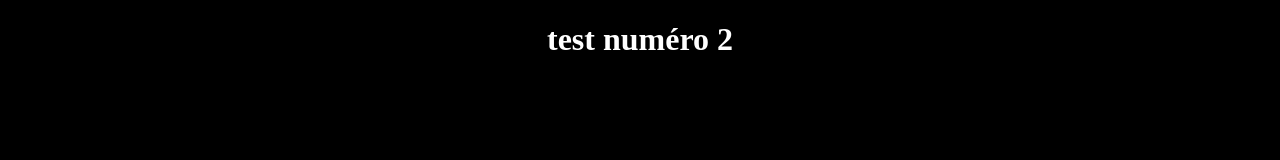
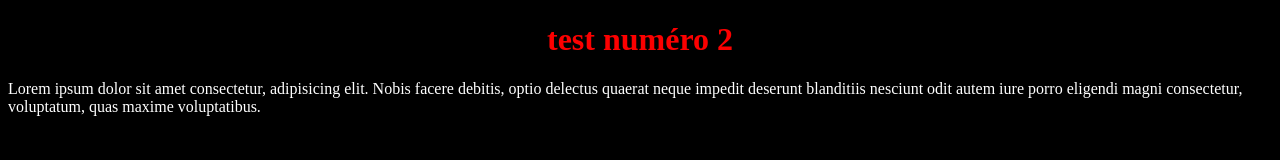
Before and after one commit to Ymifo/projet01, a plain HTML site: page index.html in a window 1280 px wide. Drawn offline with Linux system fonts and the light colour scheme.

Commit message:
modification en rouge du titre

```diff
--- a/index.html
+++ b/index.html
@@ -6,11 +6,12 @@
     <title>Projet02</title>
     <style>
         h1 {
-            color: rgb(255, 255, 255);
+            color: rgb(252, 0, 0);
             text-align: center;
         }
 
         body {
+            color: white;
             background-color: black;
         }
     </style>
```
